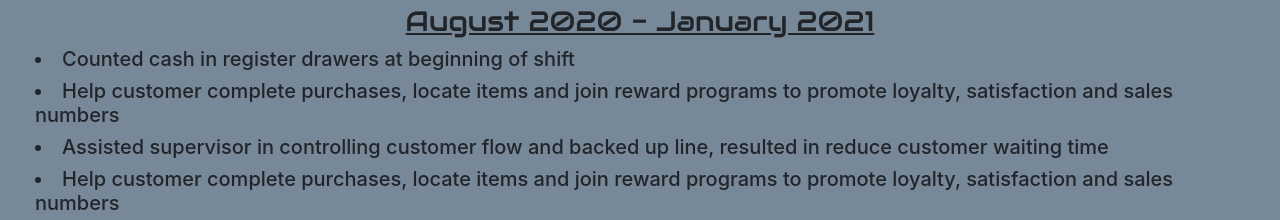
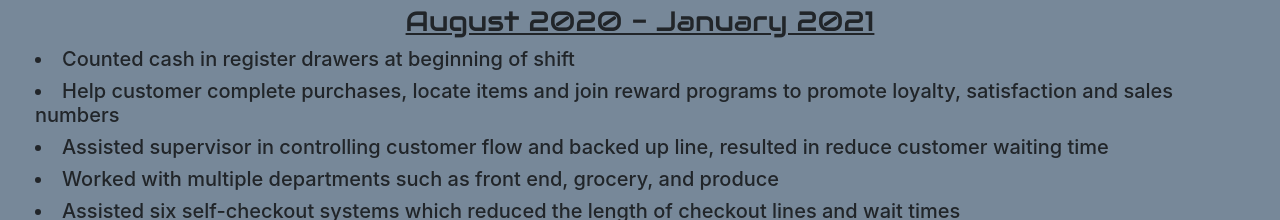
Before and after one commit to MalenaHuy/Resume2.0, a plain HTML site: page experience/index.html in a window 1280 px wide. Shown: the part 580-800 px from the top of the page. Drawn offline with nearby package versions, Linux system fonts and the light colour scheme; a web font is replaced by a local one.

Commit message:
Update on Whole food market

```diff
--- a/experience/index.html
+++ b/experience/index.html
@@ -49,7 +49,7 @@
             <h5><li>Counted cash in register drawers at beginning of shift</li></h5>
             <h5><li>Help customer complete purchases, locate items and join reward programs to promote loyalty, satisfaction and sales numbers</li></h5>
             <h5><li>Assisted supervisor in controlling customer flow and backed up line, resulted in reduce customer waiting time</li></h5>
-            <h5><li>Help customer complete purchases, locate items and join reward programs to promote loyalty, satisfaction and sales numbers</li></h5>
+            <h5><li>Worked with multiple departments such as front end, grocery, and produce</li></h5>
             <h5><li>Assisted six self-checkout systems which reduced the length of checkout lines and wait times</li></h5>
             <h5><li>Set up office equipment and cash register for “Holiday Table” as result reduced number of people in the store</li></h5>
         </div>
```
